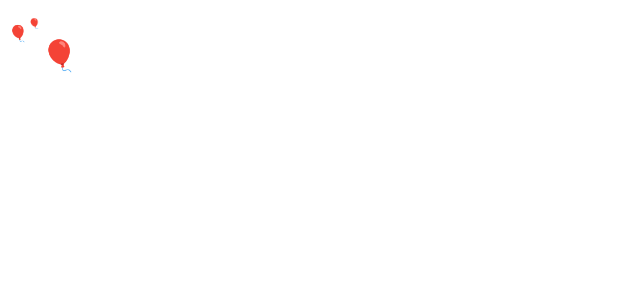
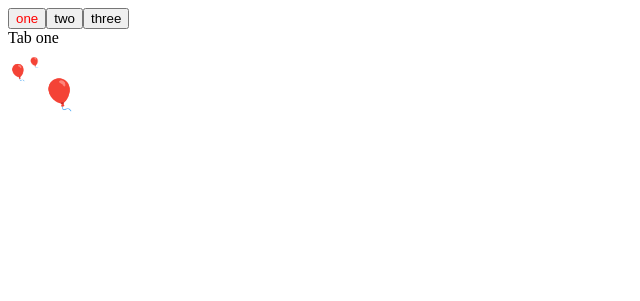
Before and after one commit to EvgeniiKolesnikov/Book__EloquentJS, a plain HTML site: page chapter15.html in a window 1280 px wide. Shown: the whole page, without its empty margins (0-640 px from the left). Drawn offline with Linux system fonts and the light colour scheme.

Commit message:
Add chapter 15.3 default code

```diff
--- a/chapter15.html
+++ b/chapter15.html
@@ -22,10 +22,17 @@
   </style>
 </head>
 
-<body style="display: flex;">
-  <p>🎈</p>
-  <p style="font-size: 10px;">🎈</p>
-  <p style="font-size: 30px;">🎈</p>
+<body>
+  <tab-panel class="panel">
+    <div data-tabname="one">Tab one</div>
+    <div data-tabname="two">Tab two</div>
+    <div data-tabname="three">Tab three</div>
+  </tab-panel>
+  <div style="display: flex;">
+    <p>🎈</p>
+    <p style="font-size: 10px;">🎈</p>
+    <p style="font-size: 30px;">🎈</p>
+  </div>
 </body>
 
 </html>
--- a/chapter15.js
+++ b/chapter15.js
@@ -75,15 +75,15 @@ function moved(e) {
   if (trails.length < countTrails) {
     trail = document.createElement('div')
     trail.classList = 'trail'
-    trail.style.cursor = 'none'
+    // trail.style.cursor = 'none'
     trail.style.left = (e.pageX - 3) + 'px'
     trail.style.top = (e.pageY - 3) + 'px'
     document.body.appendChild(trail)
     trails.push(trail)
   } else {
     trail = trails[currentTrail]
-    trail.style.left = (e.pageX - 3) + 'px'
-    trail.style.top = (e.pageY - 3) + 'px'
+    trail.style.left = (e.pageX + 33) + 'px'
+    trail.style.top = (e.pageY + 33) + 'px'
     currentTrail = (currentTrail + 1) % trails.length
   }
 }
@@ -106,5 +106,28 @@ function moved(e) {
 // Когда это заработает, дополните интерфейс, чтобы кнопка выбранной
 // вкладки имела другой стиль и чтобы было понятно, какая вкладка выбрана.
 console.log('=== Chapter 15.3 Вкладки');
+function asTabs(node) {
+  let tabs = Array.from(node.children).map(node => {
+    let button = document.createElement("button");
+    button.textContent = node.getAttribute("data-tabname");
+    let tab = {button, node};
+    button.addEventListener("click", () => selectTab(tab));
+    return tab;
+  });
 
+  let tabList = document.createElement("div");
+  for (let {button} of tabs) tabList.appendChild(button);
+  node.insertBefore(tabList, node.firstChild);
+
+  function selectTab(selectedTab) {
+    for (let tab of tabs) {
+      let selected = tab == selectedTab;
+      tab.node.style.display = selected ? "" : "none";
+      tab.button.style.color = selected ? "red" : "";
+    }
+  }
+  selectTab(tabs[0]);
+}
+
+asTabs(document.querySelector("tab-panel"));
 //#endregion
```
Also changed, not shown: index.html (+1 -0 lines).
